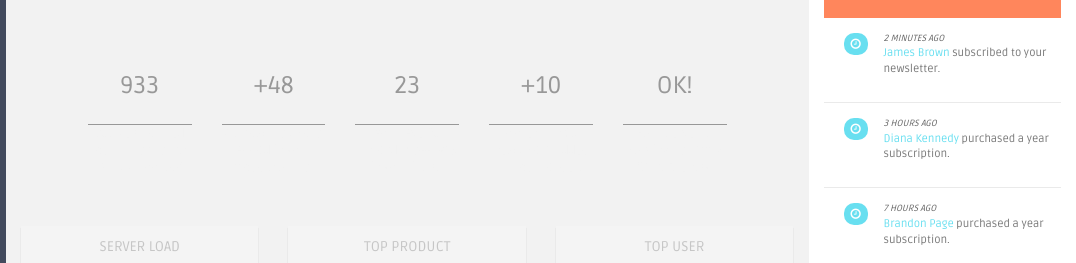
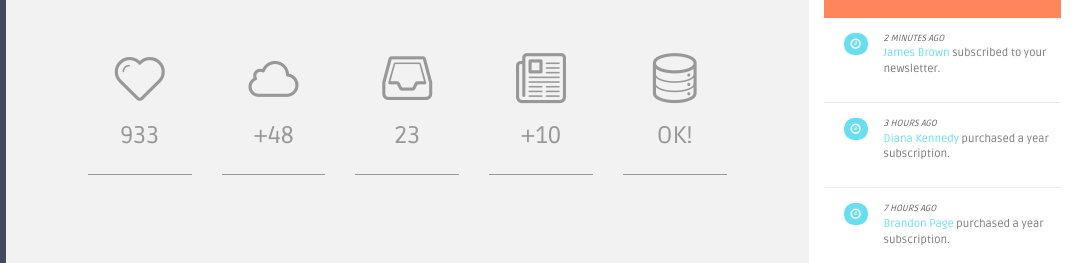
Before and after one commit to azide0x37/modocDB, a plain HTML site: page templates/index.html in a window 1280 px wide. Shown: the part 141-404 px from the top of the page, 204-1280 px from the left. Drawn offline with Linux system fonts and the light colour scheme; files that its build step writes are made by us from their sources; no server answers; files whose address does not match are found by name.

Commit message:
updated asset link

```diff
--- a/templates/index.html
+++ b/templates/index.html
@@ -12,10 +12,10 @@ her<!DOCTYPE html>
     <!-- Bootstrap core CSS -->
     <link href="templates/assets/css/bootstrap.css" rel="stylesheet">
     <!--external css-->
-    <link href="templates/assets/font-awesome/css/font-awesome.css" rel="stylesheet" />
-    <link rel="stylesheet" type="text/css" href="templates/assets/css/zabuto_calendar.css">
-    <link rel="stylesheet" type="text/css" href="templates/assets/js/gritter/css/jquery.gritter.css" />
-    <link rel="stylesheet" type="text/css" href="templates/assets/lineicons/style.css">
+    <link href="../assets/font-awesome/css/font-awesome.css" rel="stylesheet" />
+    <link rel="stylesheet" type="text/css" href="../assets/css/zabuto_calendar.css">
+    <link rel="stylesheet" type="text/css" href="../assets/js/gritter/css/jquery.gritter.css" />
+    <link rel="stylesheet" type="text/css" href="../assets/lineicons/style.css">
 
     <!-- Custom styles for this template -->
     <link href="assets/css/style.css" rel="stylesheet">
```
